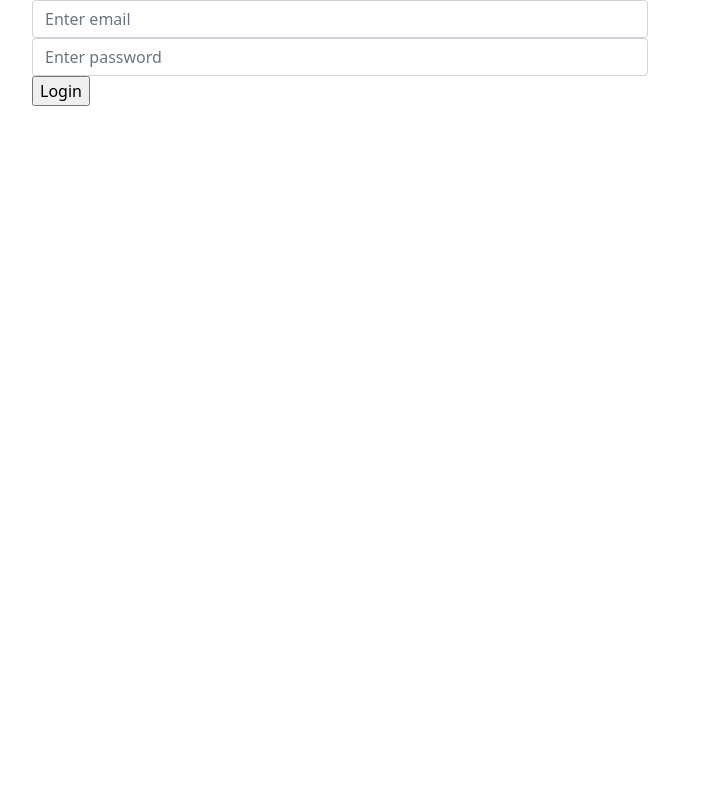
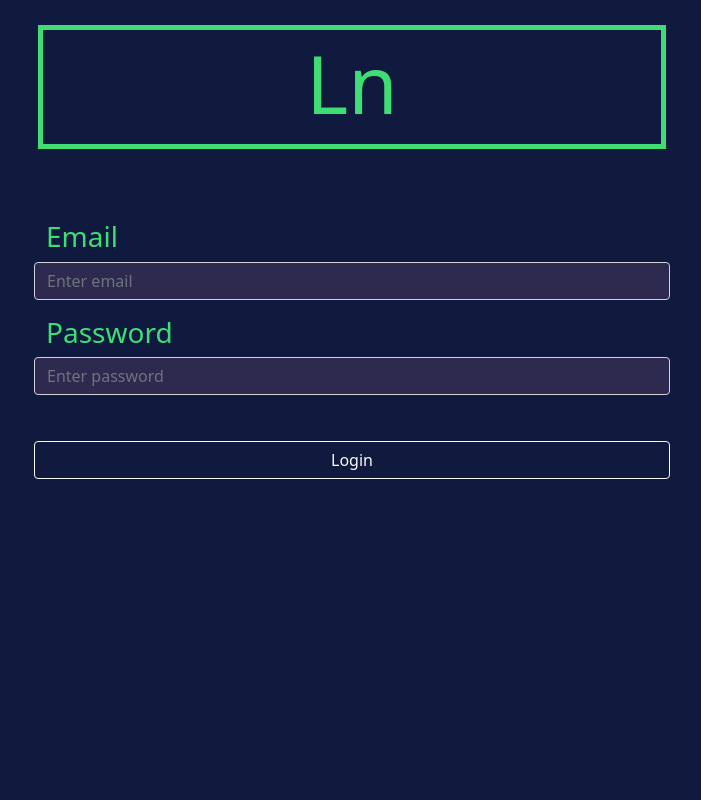
Before and after one commit to nmurthy932/AttemptedNodeJS, a Flask app: page /login in a window 1280 px wide. Shown: the whole page, without its empty margins (288-989 px from the left). Run offline with Flask 2, Linux system fonts and the light colour scheme.

Commit message:
More styling work on Login page

```diff
--- a/static/stylesheets/login.css
+++ b/static/stylesheets/login.css
@@ -1,8 +1,42 @@
 #error{
     color: red;
+    text-align: center;
 }
 
 #loginDiv{
+    width: 100%;
+    height: 100%;
+    background-color: #101A3F;
+    color: #3FDE74;
+}
+
+#form-data{
+    width: 50%;
     margin: 0px auto 0px auto;
+}
+
+#password, #email{
+    background-color: #2E294E;
+    color: #3FDE74;
+}
+
+#logo{
+    padding: 5px;
+    border: 5px solid #3FDE74;
     width: 50%;
+    margin: 2% auto 5% auto;
 }
+
+#submit{
+    margin-top: 30px;
+}
+
+h1 a {
+    color: #3FDE74;
+    text-decoration: none;
+
+}
+
+h1 a:hover{
+    color: #3FDE74;
+}
--- a/templates/login.html
+++ b/templates/login.html
@@ -2,11 +2,25 @@
 {% block title %}Login{{super()}}{% endblock %}
 {% block stylesheet %}login.css{% endblock %}
 {% block body %}
-<div class="d-flex justify-content-center align-items-center" id="loginDiv">
+<div class="d-flex" id="loginDiv">
     <form method="post" class="container-fluid">
-        <input type="text" name="email" placeholder="Enter email" class="row form-control col-auto" value="{{email}}">
-        <input type="password" name="password" placeholder="Enter password" class="row form-control col-auto">
-        <input type="submit" name="submit" value="Login" class="row col-auto">
-    <p id="error" class="row text-center">{{error}}</p>
+        <div id="logo" class="align-items-start">
+            <h1 class="display-1 text-center"><a href="/home">Ln</a></h1>
+        </div>
+        <div id="form-data" class="align-items-center">
+            <div class="row p-2">
+                <label class="h3">Email</label>
+                <input type="text" name="email" placeholder="Enter email" class="form-control" value="{{email}}" id="email">
+            </div>
+            <div class="row p-2">
+                <label class="h3">Password</label>
+                <input type="password" name="password" placeholder="Enter password" class="form-control" id="password">
+            </div>
+            <div class="row p-2" id="submit">
+                <input type="submit" name="submit" value="Login" class="btn btn-outline-light btn-block">
+            </div>
+            <p id="error" class="text-center">{{error}}</p>
+        </div>
+    </form>
 </div>
 {% endblock %}
```
